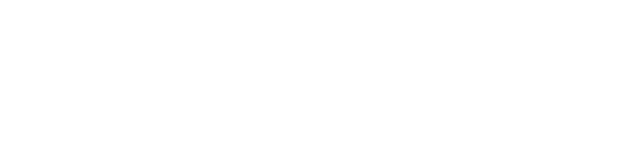
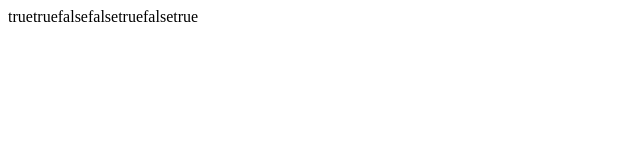
Before and after one commit to Tusharzade2002/Assignment-23, a plain HTML site: page index.html in a window 1280 px wide. Shown: the whole page, without its empty margins (0-640 px from the left). Drawn offline with Linux system fonts and the light colour scheme.

Commit message:
comparision added

```diff
--- a/index.html
+++ b/index.html
@@ -9,6 +9,26 @@
 
 </body>
 <script>
+        //Comparison Operator
+
+//equal to(==)
+  let a=5;
+  let b=5;
+  document.write(a==b);
+//strickty equal to(===)
+  document.write(a===b);
+//not equal to(!=)
+ let x=10;
+ let y=10;
+ document.write(x!=y)
+//less than (<)
+document.write(y<a);
+//greater than (>)
+document.write(x>a);
+//less than equal to(<=)
+document.write(x<=a)
+//greater than (>=)
+document.write(x>=y);
 
 </script>
 </html>
```
